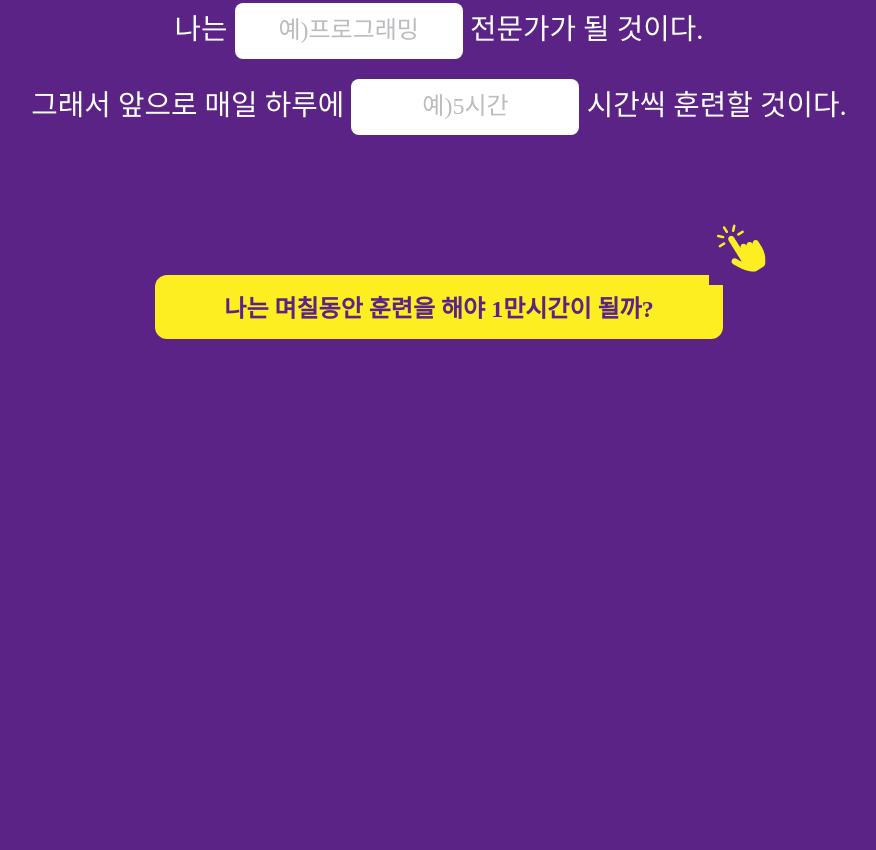
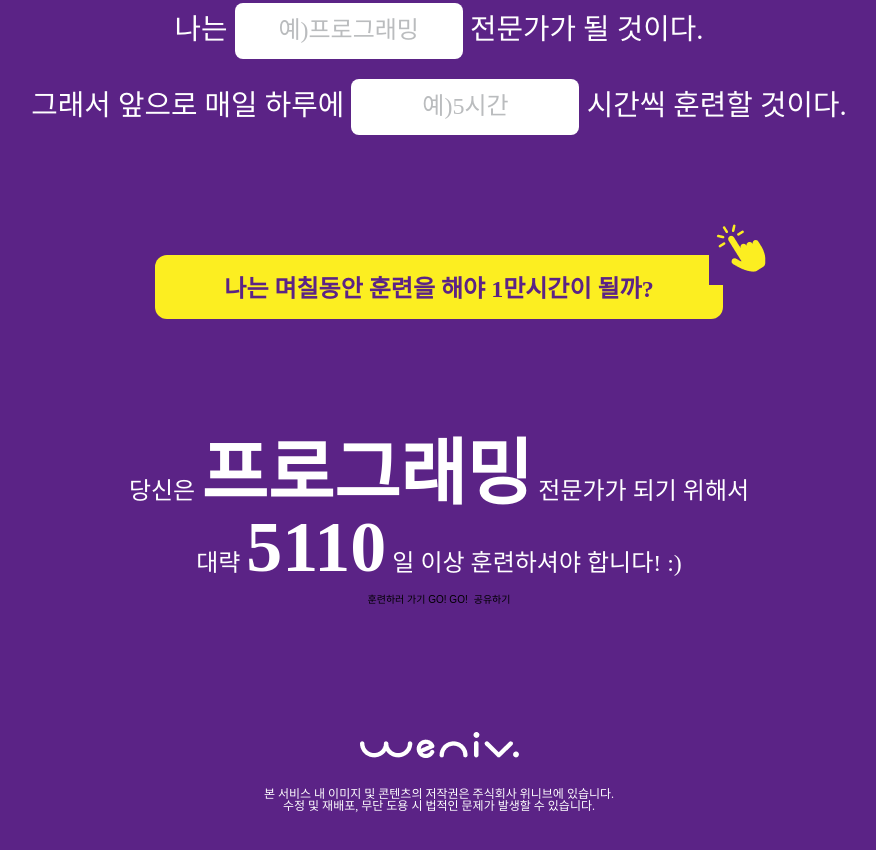
Before and after one commit to rrrr1133/mantime, a plain HTML site: page index.html in a window 1280 px wide. Shown: the part 870-1720 px from the top of the page, without its empty margins (201-1077 px from the left). Before the commit the page ends 1329 px from the top, so only its background shows below. Drawn offline with Linux system fonts and the light colour scheme; a web font is replaced by a local one.

Commit message:
main_3 추가

```diff
--- a/index.html
+++ b/index.html
@@ -24,12 +24,28 @@
             <img src="./imges/”.png" alt="보래색 큰따옴표 오른쪽">
         </div>
         <!-- main_1 ed -->
-         <div class="main_2">
-            <p>나는 <input type="text" placeholder="예&#41;프로그래밍"> 전문가가 될 것이다.</p>
-            <p>그래서 앞으로 매일 하루에 <input type="text" placeholder="예&#41;5시간"> 시간씩 훈련할 것이다.</p>
-            <button>나는 며칠동안 훈련을 해야 1만시간이 될까?</button>
-            <img src="./imges/icon.png" alt="검지손가락이 클릭하는 아이콘 이미지">
-         </div>
+            <div class="main_2">
+            <form action="index.html" method="get">
+                <p>나는 <input type="text" name="field" placeholder="예&#41;프로그래밍"> 전문가가 될 것이다.</p>
+                <p>그래서 앞으로 매일 하루에 <input type="text" name="hours" placeholder="예&#41;5시간"> 시간씩 훈련할 것이다.</p>
+                <button type="submit">나는 며칠동안 훈련을 해야 1만시간이 될까?</button>
+                <img src="./imges/icon.png" alt="검지손가락이 클릭하는 아이콘 이미지">
+            </form>
+        </div>
+        <!-- main_2 ed -->
+         <div class="main_3">
+            <p>당신은 <strong>프로그래밍</strong> 전문가가 되기 위해서</p>
+            <p>대략 <strong>5110</strong> 일 이상 훈련하셔야 합니다! :&#41;</p>
+            <div class="main_3-btn">
+                <button>훈련하러 가기 GO! GO!</button>
+                <button>공유하기</button>
+            </div>
+         </div><!-- main_3 ed -->
+         <footer>
+            <img src="./imges/logo-m.png" alt="위니브 로고">
+            <p>본 서비스 내 이미지 및 콘텐츠의 저작권은 주식회사 위니브에 있습니다.<br/>
+                수정 및 재배포, 무단 도용 시 법적인 문제가 발생할 수 있습니다.</p>
+         </footer>
     </section>
 </body>
 </html>
--- a/styles/style.css
+++ b/styles/style.css
@@ -47,6 +47,7 @@
     flex-direction: column;
     align-items: center;
     margin-top: 120px;
+    padding-bottom: 68px;
 }
 
 header {
@@ -115,9 +116,8 @@
     font-size: 24px;
 
 }
-.main_2 p input:focus{
-    border: 3px solid #5B2386;
-
+.main_2 form p:nth-child(1){
+    margin-bottom: 20px;
 }
 .main_2 p input::placeholder{
     color: #BABCBE;
@@ -133,7 +133,6 @@
     font-weight: 700;
     font-family: 'GMarketSans', 'sans serif';
     margin-top: 120px;
-    cursor: url(/imges/icon.png)2 2, auto;
 }
 
 .main_2 img{
@@ -144,3 +143,30 @@
     height: 72px;
 
 }
+/* main_3 */
+
+.main_3{
+    font-family: 'GMarketSans', 'sans serif';
+    font-size: 24px;
+    color: #fff;
+    text-align: center;
+
+}
+
+.main_3 strong{
+    font-size: 72px;
+    font-weight: 700;
+}
+
+footer{
+    display: flex;
+    flex-direction: column;
+    align-items: center;
+    text-align: center;
+    color: #fff;
+    font-size: 12px;
+    margin-top: 120px;
+}
+footer img{
+    margin-bottom: 25px;
+}
```
